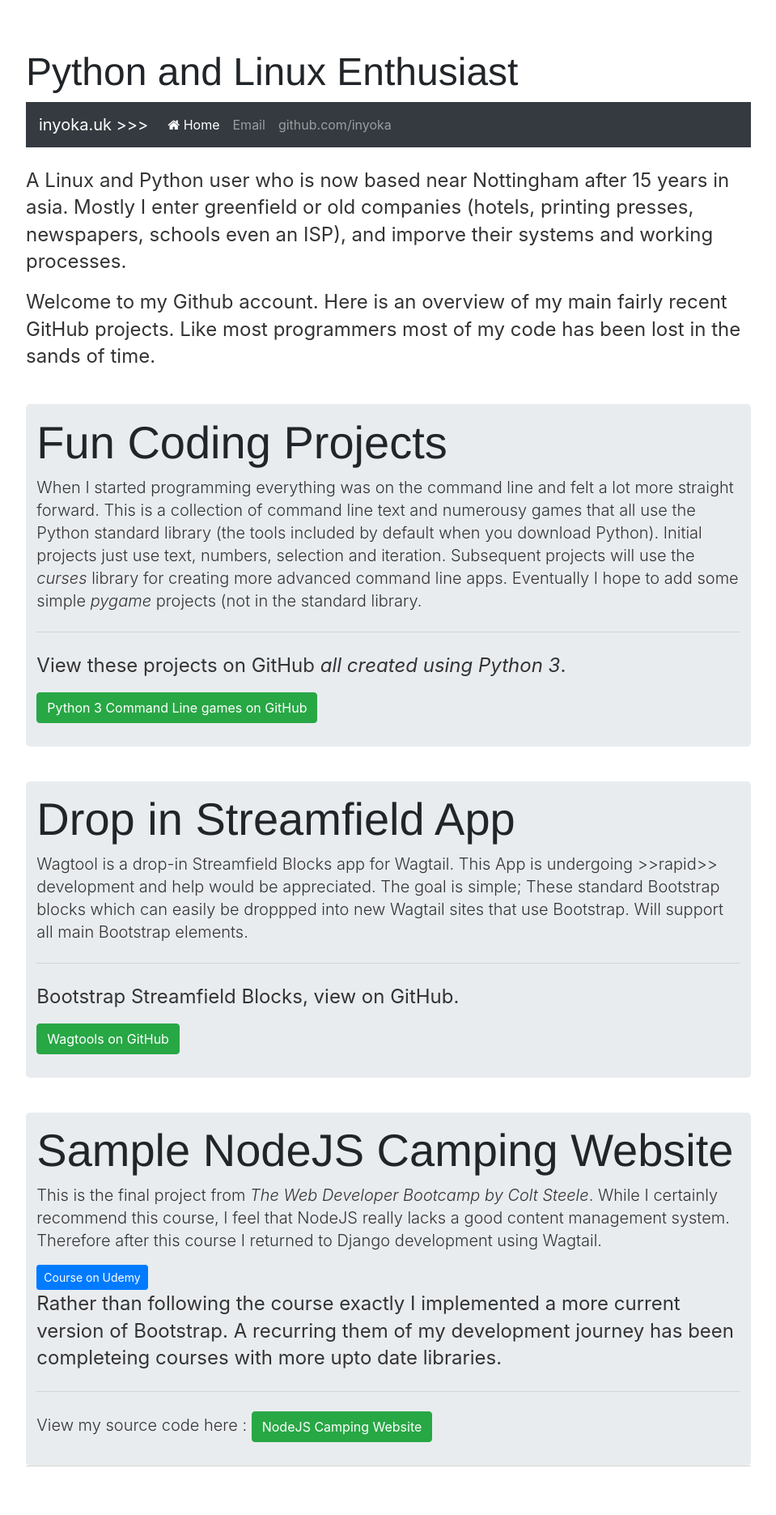
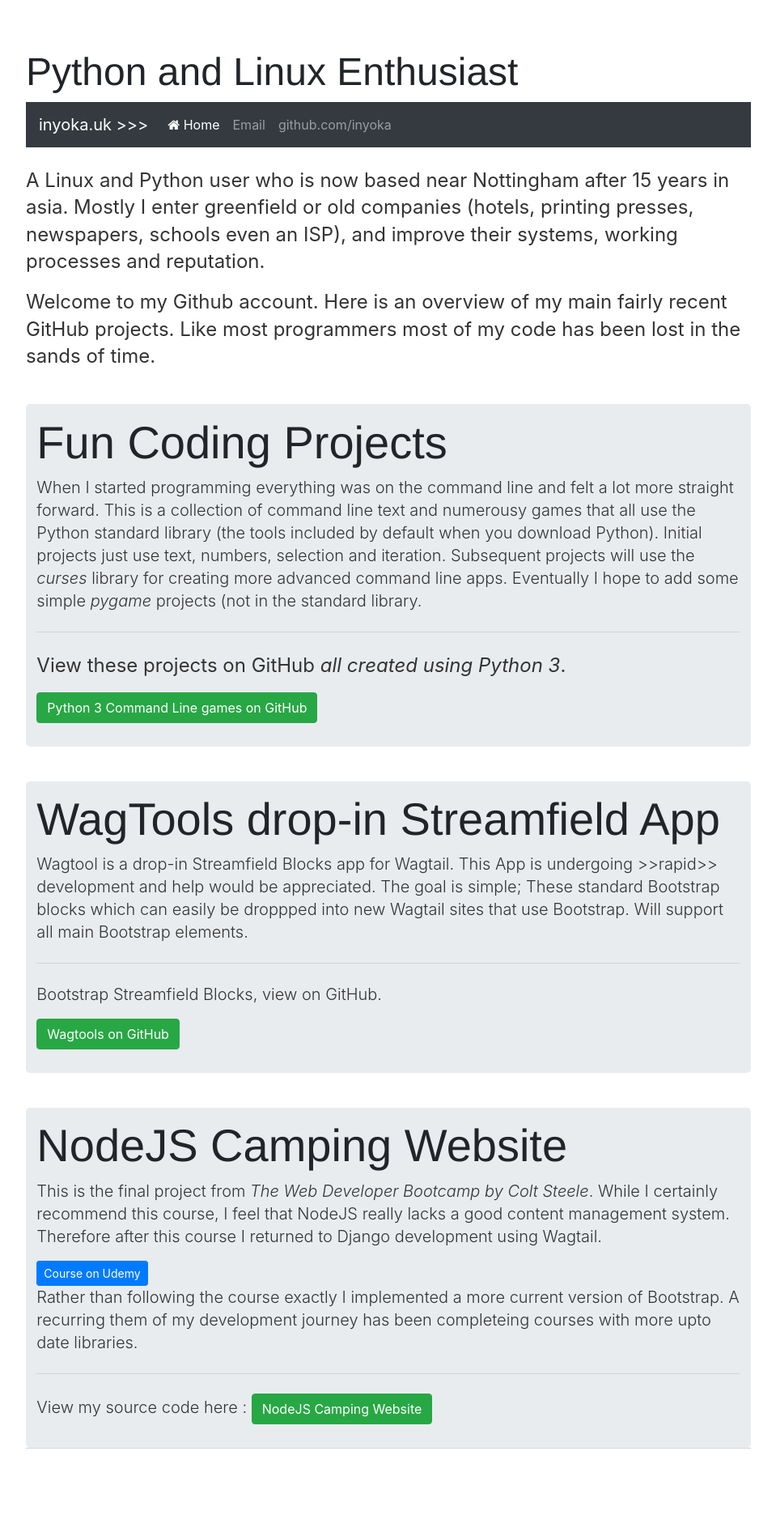
Before and after one commit to inyoka/inyoka.github.io, a Jekyll site: the page built from index.html, in a window 1280 px wide. Shown: the whole page at 81% size, without its empty margins (160-1119 px from the left). Built offline with Jekyll 4.4.1, drawn with Linux system fonts in a browser that asks for light colours; nearby versions of some CDN libraries; after the commit the page ends 1849 px from its top, so only the background shows below that.

```diff
--- a/index.html
+++ b/index.html
@@ -3,7 +3,8 @@
 title: Simon, Geek for hire
 ---
 <br>
-<p>A Linux and Python user who is now based near Nottingham after 15 years in asia.  Mostly I enter greenfield or old companies (hotels, printing presses, newspapers, schools even an ISP), and imporve their systems and working processes.</p>
+<p>A Linux and Python user who is now based near Nottingham after 15 years in asia.  Mostly I enter greenfield or old companies
+  (hotels, printing presses, newspapers, schools even an ISP), and improve their systems, working processes and reputation.</p>
 <p>
 Welcome to my Github account.  Here is an overview of my main fairly recent GitHub projects.  Like most programmers most of my code has been lost in the sands of time.
 </p>
@@ -17,36 +18,36 @@
     <hr class="my-4">
     <p>View these projects on GitHub <em>all created using Python 3</em>.</p>
     <p class="lead">
-      <a class="btn btn-success btn-md" href="https://github.com/Fun-Coding-Projects" role="button">Python 3 Command Line games on GitHub</a>
+      <a class="btn btn-success btn-md mx-auto" href="https://github.com/Fun-Coding-Projects" role="button">Python 3 Command Line games on GitHub</a>
     </p>
 </section>
 
 <section class="jumbotron">
-  <h1 class="display-4">Drop in Streamfield App</h1>
+  <h1 class="display-4">WagTools drop-in Streamfield App</h1>
   <p class="lead">Wagtool is a drop-in Streamfield Blocks app for Wagtail. This App is undergoing >>rapid>> development and help would be appreciated.  The goal is simple;
     These standard Bootstrap blocks which can easily be droppped into new Wagtail sites that use Bootstrap.  Will support all main Bootstrap elements.
   </p>
   <hr class="my-4">
-  <p>Bootstrap Streamfield Blocks, view on GitHub.</p>
+  <p class="lead">Bootstrap Streamfield Blocks, view on GitHub.</p>
   <p class="lead">
-    <a class="btn btn-success btn-md" href="https://github.com/chandra-kumala-school/wagtools" role="button">Wagtools on GitHub</a>
+    <a class="btn btn-success btn-md mx-auto" href="https://github.com/chandra-kumala-school/wagtools" role="button">Wagtools on GitHub</a>
   </p>
 </section>
 
 <section class="jumbotron">
-  <h1 class="display-4">Sample NodeJS Camping Website</h1>
+  <h1 class="display-4">NodeJS Camping Website</h1>
   <p class="lead">
     This is the final project from <em>The Web Developer Bootcamp by Colt Steele</em>.  While I certainly recommend this course, I feel
     that NodeJS really lacks a good content management system.  Therefore after this course I returned to Django development using Wagtail.
   </p>
-  <a class="btn btn-primary btn-sm" href="https://www.udemy.com/course/the-web-developer-bootcamp/" role="button">Course on Udemy</a>
-  <p>Rather than following the course exactly I implemented a more current version of Bootstrap.  A recurring them of my development journey
+  <a class="btn btn-primary btn-sm mx-auto" href="https://www.udemy.com/course/the-web-developer-bootcamp/" role="button">Course on Udemy</a>
+  <p class="lead">Rather than following the course exactly I implemented a more current version of Bootstrap.  A recurring them of my development journey
     has been completeing courses with more upto date libraries.
   </p>
   <hr class="my-4">
 
   <p class="lead">
     View my source code here :
-    <a class="btn btn-success btn-md" href="https://github.com/inyoka/Sample-Camping-Website" role="button">NodeJS Camping Website</a>
+    <a class="btn btn-success btn-md mx-auto" href="https://github.com/inyoka/Sample-Camping-Website" role="button">NodeJS Camping Website</a>
   </p>
 </section>
```
